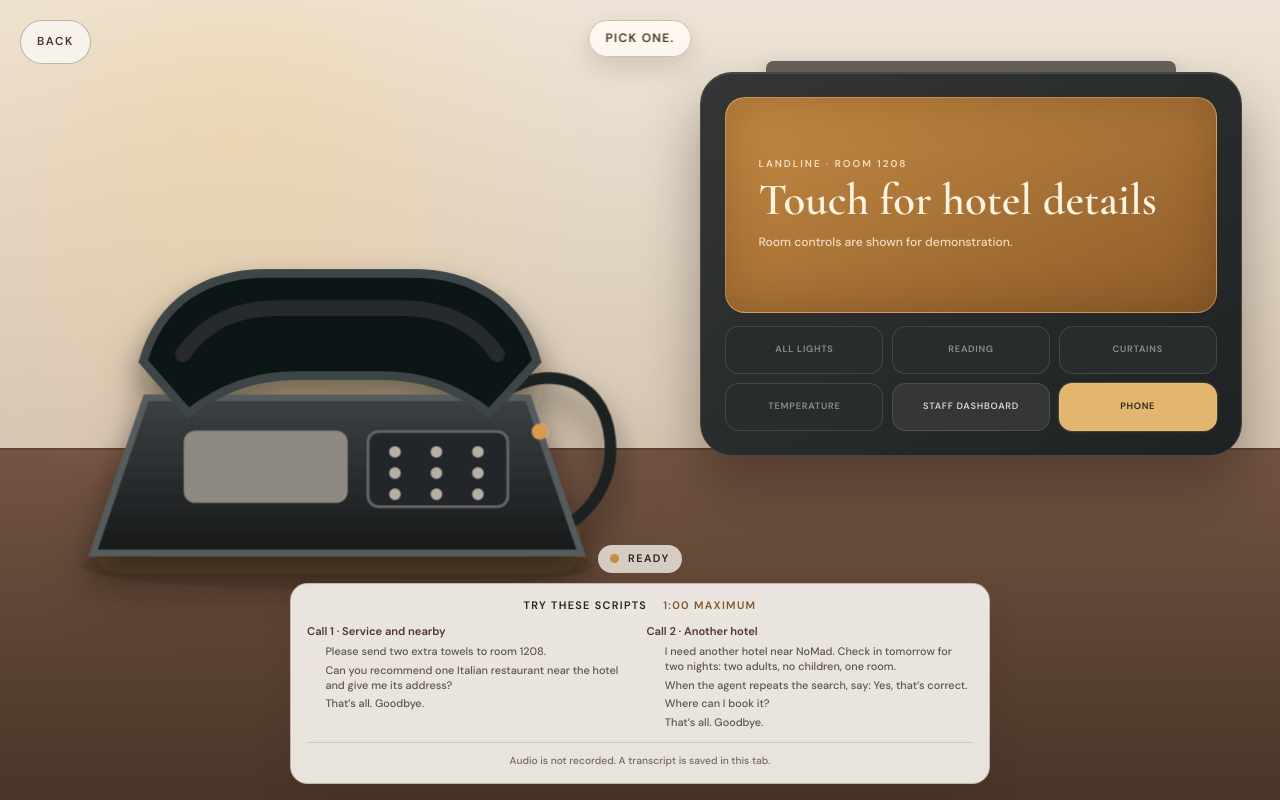
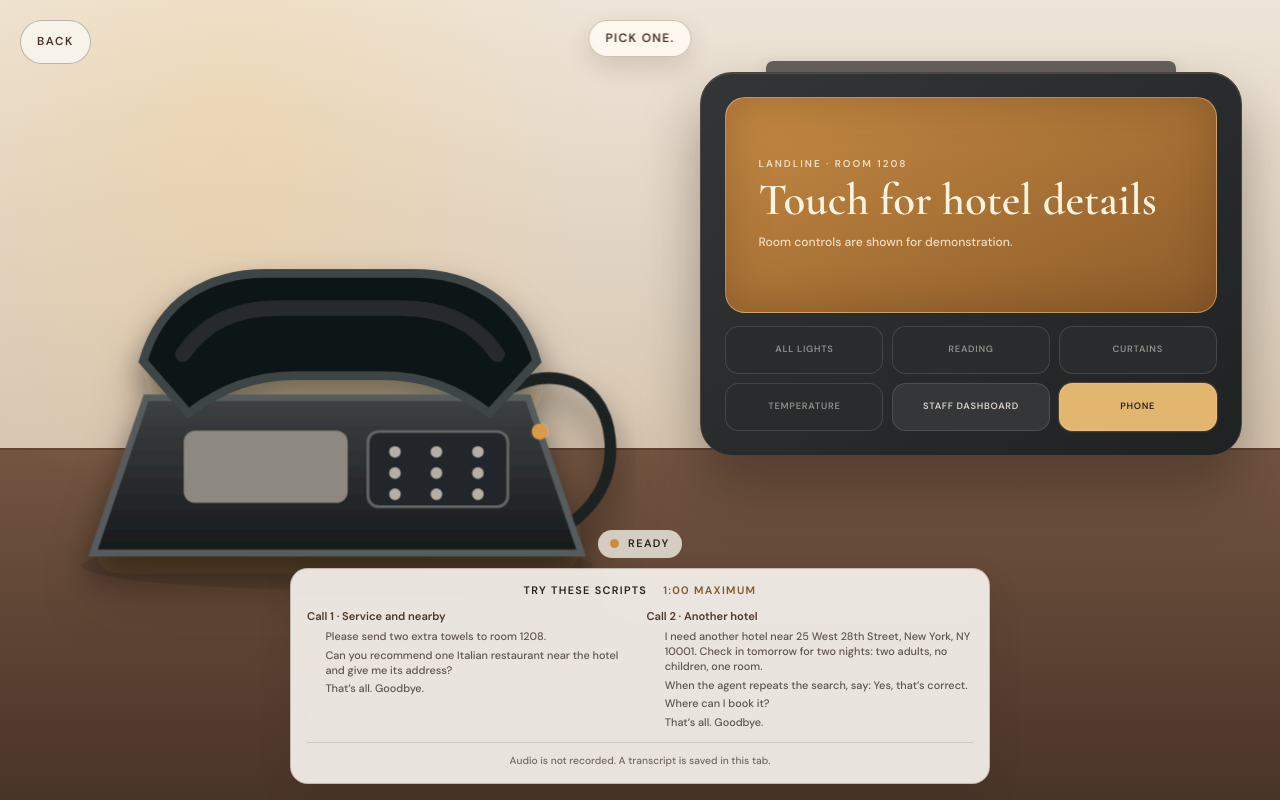
Before and after one commit to antunishdPursuit/Landline, a Next.js app: page / in a window 1280 px wide. Both pictures are taken after a click on the button "CALL ROOM SERVICE.". Built offline with nearby package versions, Linux system fonts and the light colour scheme.

Commit message:
make stay demo search more reliable

```diff
--- a/components/BedsideCloseup.tsx
+++ b/components/BedsideCloseup.tsx
@@ -54,7 +54,7 @@ const DEMO_SCRIPTS = [
   {
     title: "Call 2 · Another hotel",
     prompts: [
-      "I need another hotel near NoMad. Check in tomorrow for two nights: two adults, no children, one room.",
+      "I need another hotel near 25 West 28th Street, New York, NY 10001. Check in tomorrow for two nights: two adults, no children, one room.",
       "When the agent repeats the search, say: Yes, that’s correct.",
       "Where can I book it?",
       "That’s all. Goodbye.",
```
Also changed, not shown: 1 other file (tests, documents, lock files or other folders).
